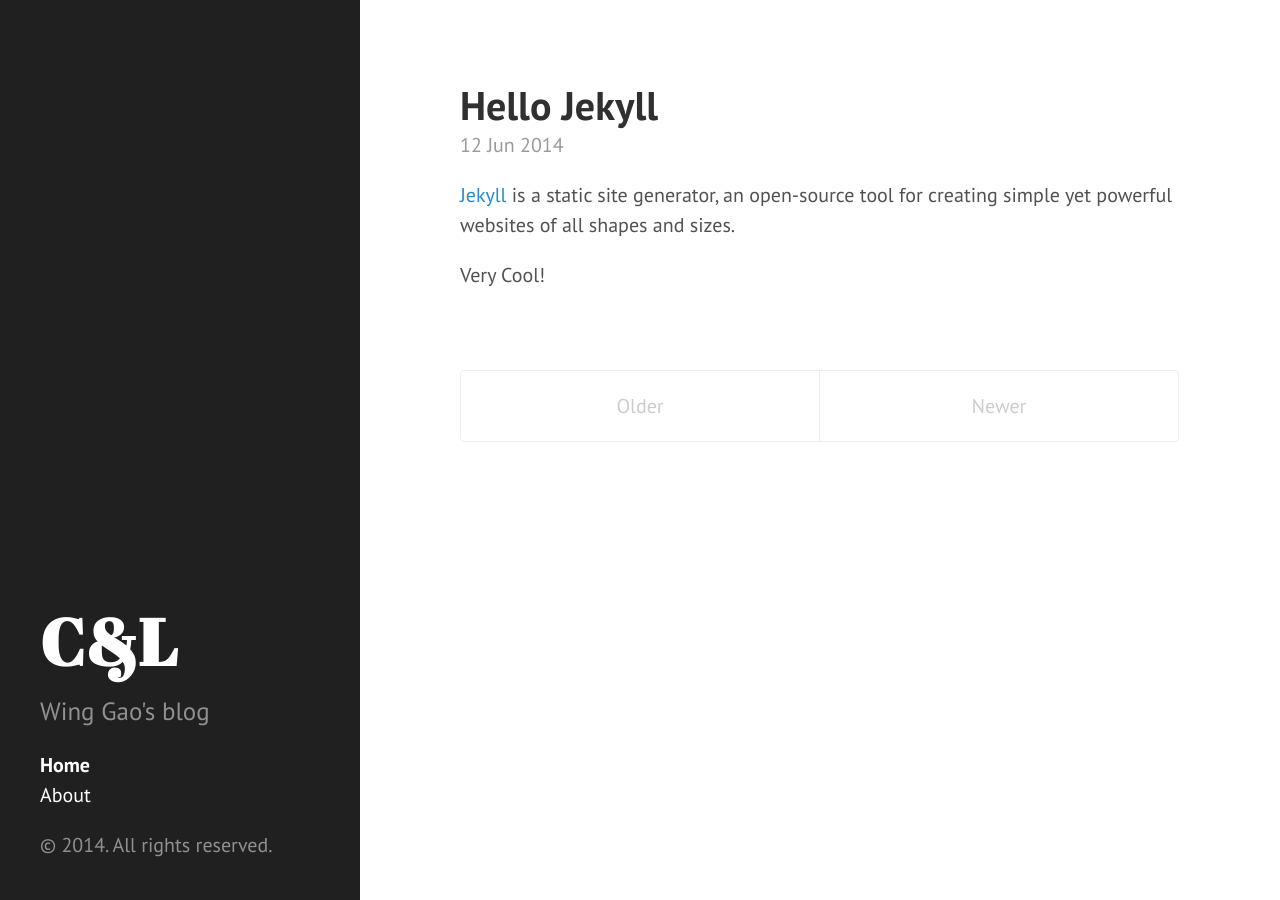
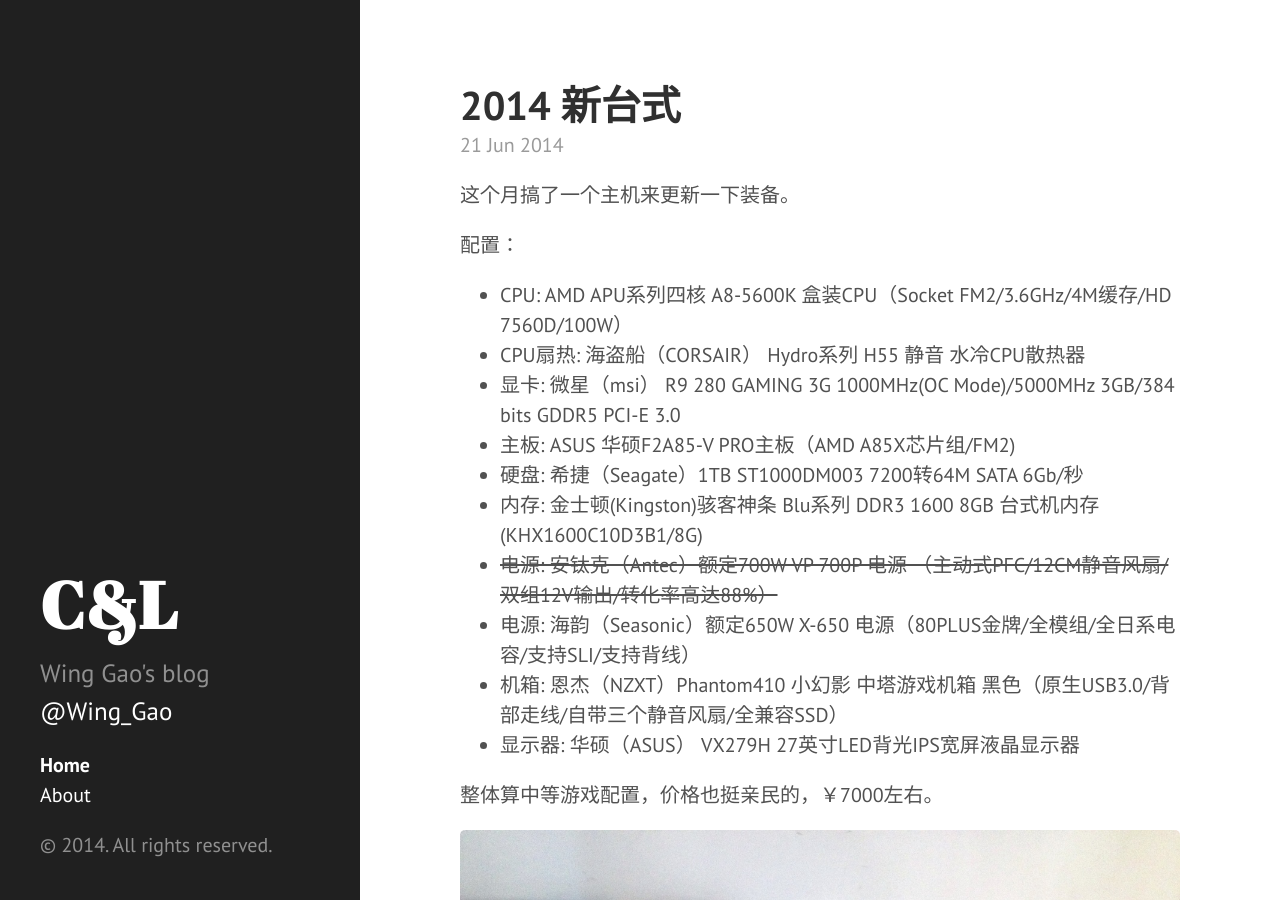
Before and after one commit to WingGao/me, a Jekyll site: the page built from index.html, in a window 1280 px wide and 900 px high. Built offline with Jekyll 4.4.1, drawn with Linux system fonts in a browser that asks for light colours; Markdown is read by kramdown in place of the engine named in the settings; the list of posts is cut into pages by our own code.

Commit message:
add new post

```diff
--- a/_config.yml
+++ b/_config.yml
@@ -8,7 +8,7 @@
 # Setup
 title:            C&L
 tagline:          'A simple blog'
-description:      "Wing Gao's blog"
+description:      Wing Gao's blog<br><a href="https://twitter.com/Wing_Gao">@Wing_Gao</a>
 url:              http://blog.wingao.me
 
 author:
--- /dev/null
+++ b/_posts/2014-06-21-new-desktop-computer.md
@@ -0,0 +1,27 @@
+---
+layout: post
+title: 2014 新台式
+---
+
+这个月搞了一个主机来更新一下装备。
+
+配置：
+
+- CPU: AMD APU系列四核 A8-5600K 盒装CPU（Socket FM2/3.6GHz/4M缓存/HD 7560D/100W）
+- CPU扇热: 海盗船（CORSAIR） Hydro系列 H55 静音 水冷CPU散热器
+- 显卡: 微星（msi） R9 280 GAMING 3G 1000MHz(OC Mode)/5000MHz 3GB/384 bits GDDR5 PCI-E 3.0
+- 主板: ASUS 华硕F2A85-V PRO主板（AMD A85X芯片组/FM2)
+- 硬盘: 希捷（Seagate）1TB ST1000DM003 7200转64M SATA 6Gb/秒
+- 内存: 金士顿(Kingston)骇客神条 Blu系列 DDR3 1600 8GB 台式机内存(KHX1600C10D3B1/8G)
+- ~~电源: 安钛克（Antec）额定700W VP 700P 电源 （主动式PFC/12CM静音风扇/双组12V输出/转化率高达88%）~~
+- 电源: 海韵（Seasonic）额定650W X-650 电源（80PLUS金牌/全模组/全日系电容/支持SLI/支持背线）
+- 机箱: 恩杰（NZXT）Phantom410 小幻影 中塔游戏机箱 黑色（原生USB3.0/背部走线/自带三个静音风扇/全兼容SSD）
+- 显示器: 华硕（ASUS） VX279H 27英寸LED背光IPS宽屏液晶显示器
+
+整体算中等游戏配置，价格也挺亲民的，￥7000左右。
+
+![所有](/assets/2014-06-21-all.jpg)
+![机箱](/assets/2014-06-21-box.jpg)
+![CPU](/assets/2014-06-21-cpu.jpg)
+![主板](/assets/2014-06-21-mb.jpg)
+![显示器](/assets/2014-06-21-disp.jpg)
```
Also changed, not shown: assets/2014-06-21-all.jpg (added), assets/2014-06-21-box.jpg (added), assets/2014-06-21-cpu.jpg (added), assets/2014-06-21-disp.jpg (added), assets/2014-06-21-mb.jpg (added).
